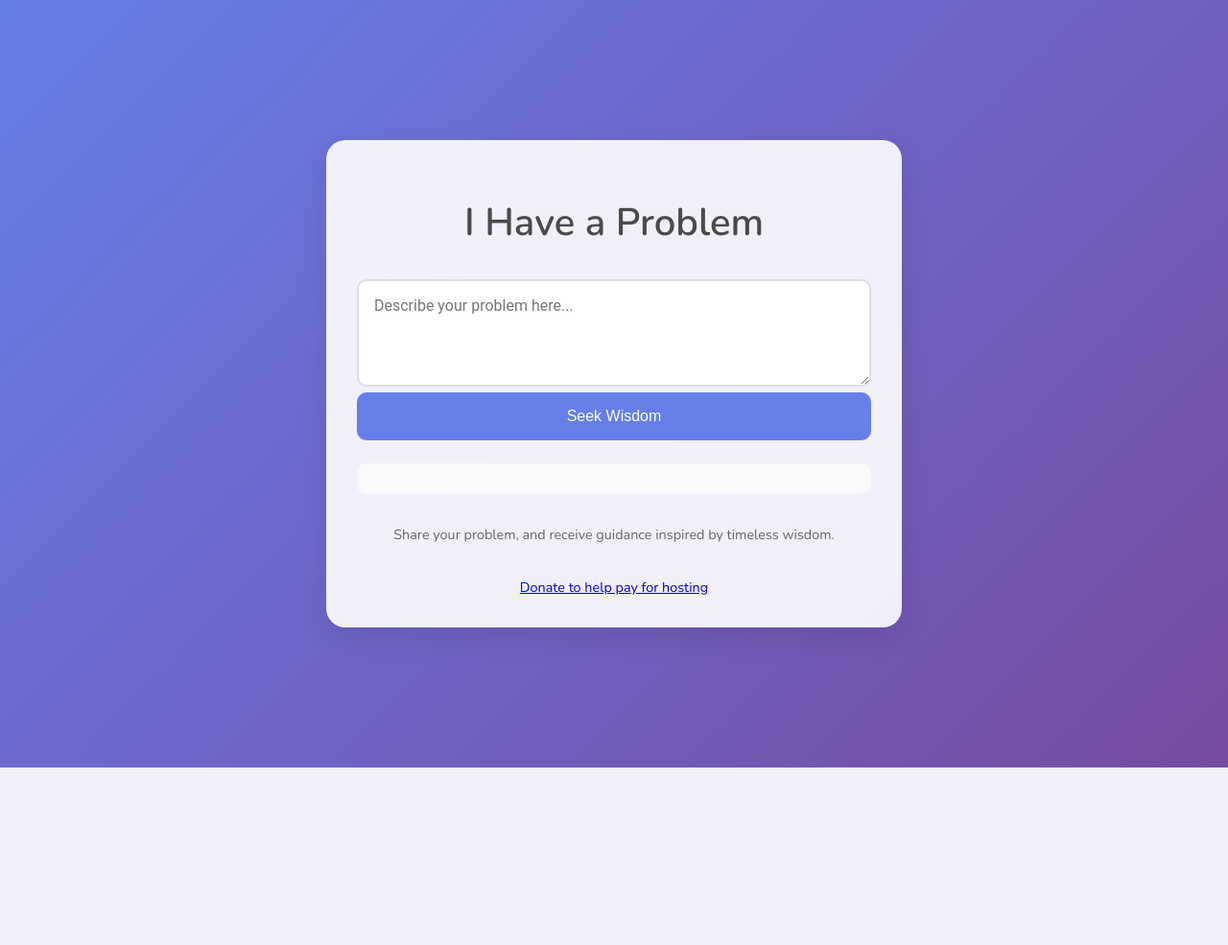
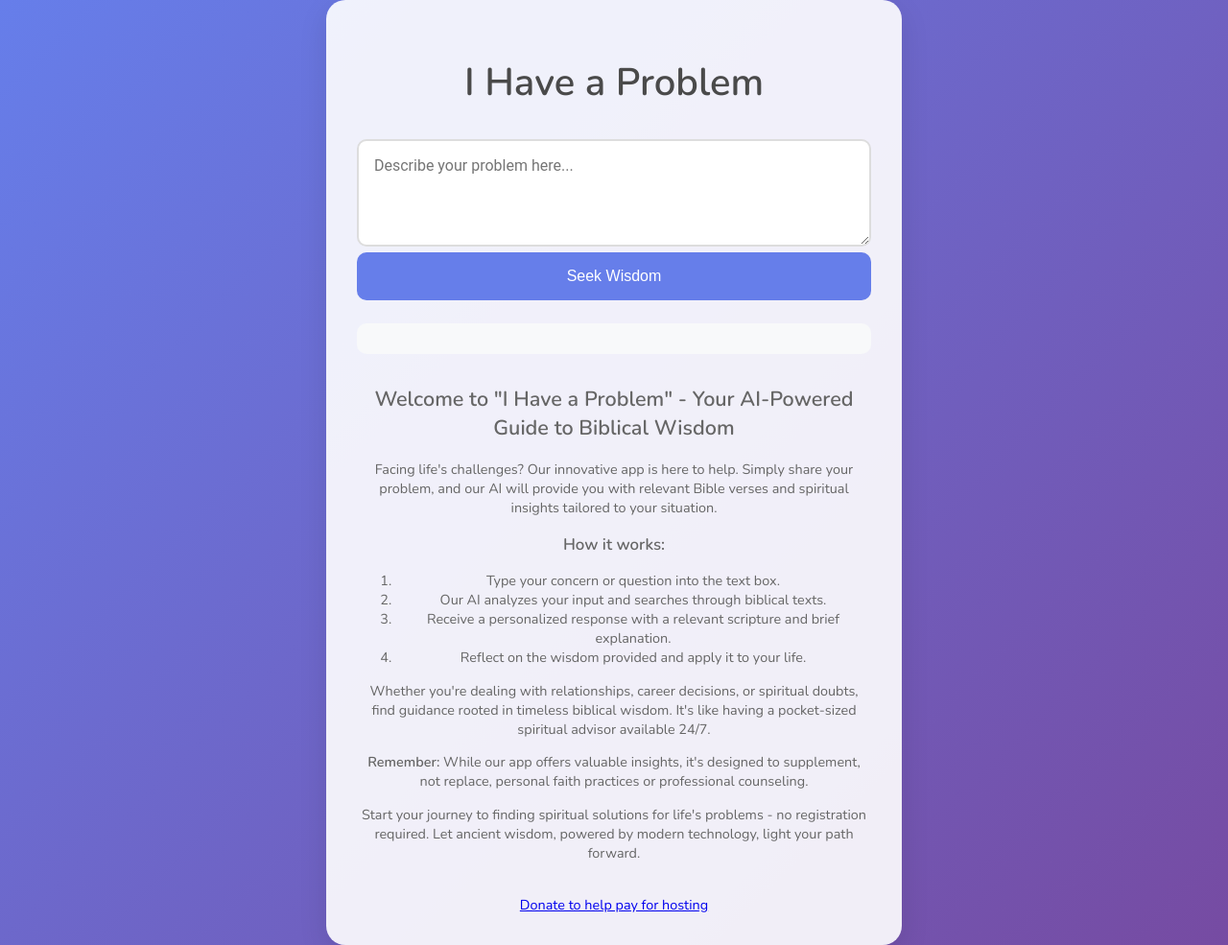
Before and after one commit to RaymondFH/ProverbsAI, a Flask app: page / in a window 1280 px wide. Shown: the whole page at 96% size. Before the commit the page ends 800 px from the top, so only its background shows below. Run offline with Flask 3, Linux system fonts and the light colour scheme.

Commit message:
Update index.html

```diff
--- a/templates/index.html
+++ b/templates/index.html
@@ -23,7 +23,25 @@
         </main>
 
         <footer>
-            <p>Share your problem, and receive guidance inspired by timeless wisdom.</p>
+            <section class="app-description">
+                <h2>Welcome to "I Have a Problem" - Your AI-Powered Guide to Biblical Wisdom</h2>
+
+                <p>Facing life's challenges? Our innovative app is here to help. Simply share your problem, and our AI will provide you with relevant Bible verses and spiritual insights tailored to your situation.</p>
+
+                <h3>How it works:</h3>
+                <ol>
+                    <li>Type your concern or question into the text box.</li>
+                    <li>Our AI analyzes your input and searches through biblical texts.</li>
+                    <li>Receive a personalized response with a relevant scripture and brief explanation.</li>
+                    <li>Reflect on the wisdom provided and apply it to your life.</li>
+                </ol>
+
+                <p>Whether you're dealing with relationships, career decisions, or spiritual doubts, find guidance rooted in timeless biblical wisdom. It's like having a pocket-sized spiritual advisor available 24/7.</p>
+
+                <p><strong>Remember:</strong> While our app offers valuable insights, it's designed to supplement, not replace, personal faith practices or professional counseling.</p>
+
+                <p class="cta">Start your journey to finding spiritual solutions for life's problems - no registration required. Let ancient wisdom, powered by modern technology, light your path forward.</p>
+            </section>
             <br>
             <a href="https://www.paypal.com/donate/?hosted_button_id=J932GJKB4F4WJ">Donate to help pay for hosting</a>
         </footer>
```
